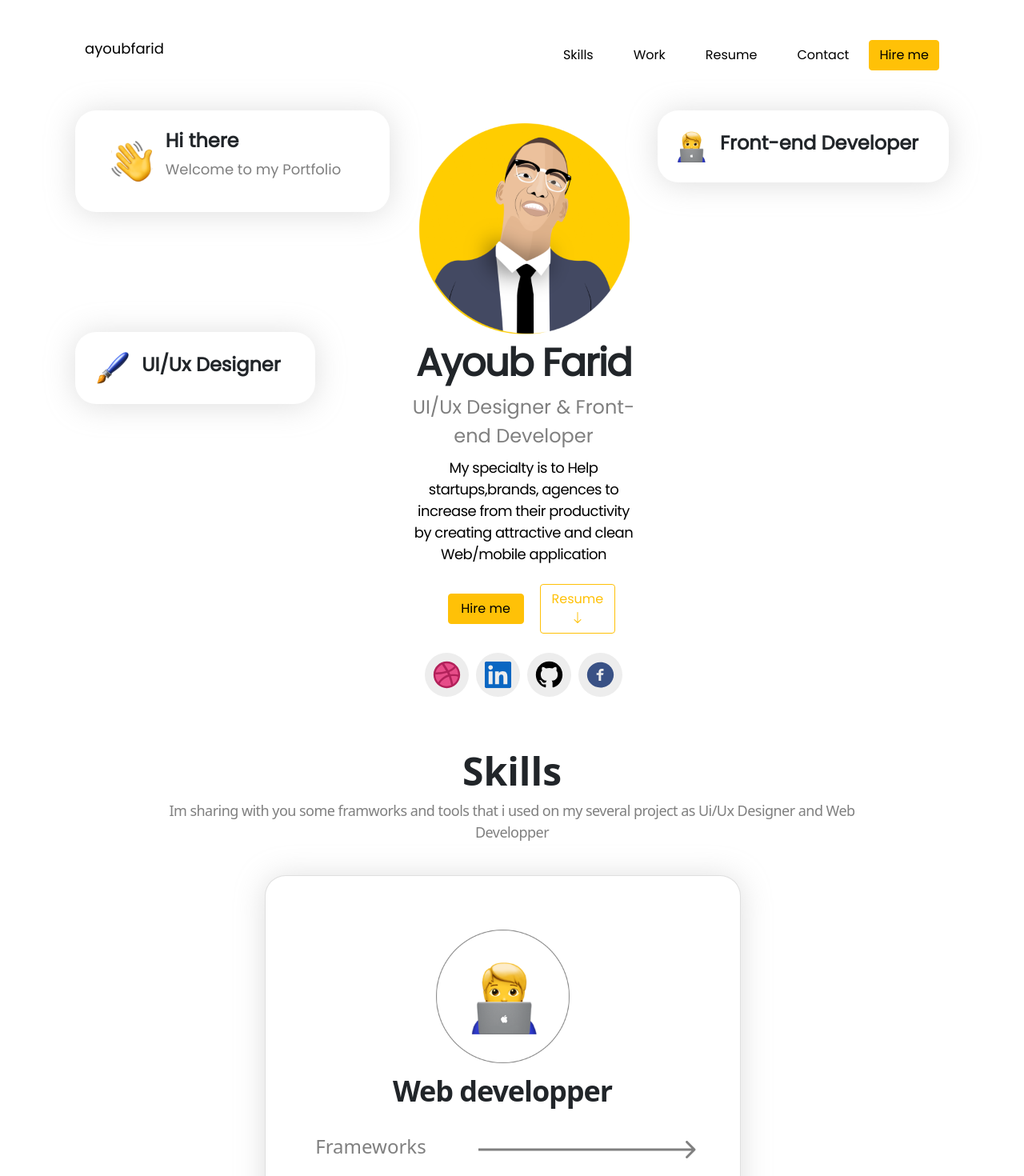
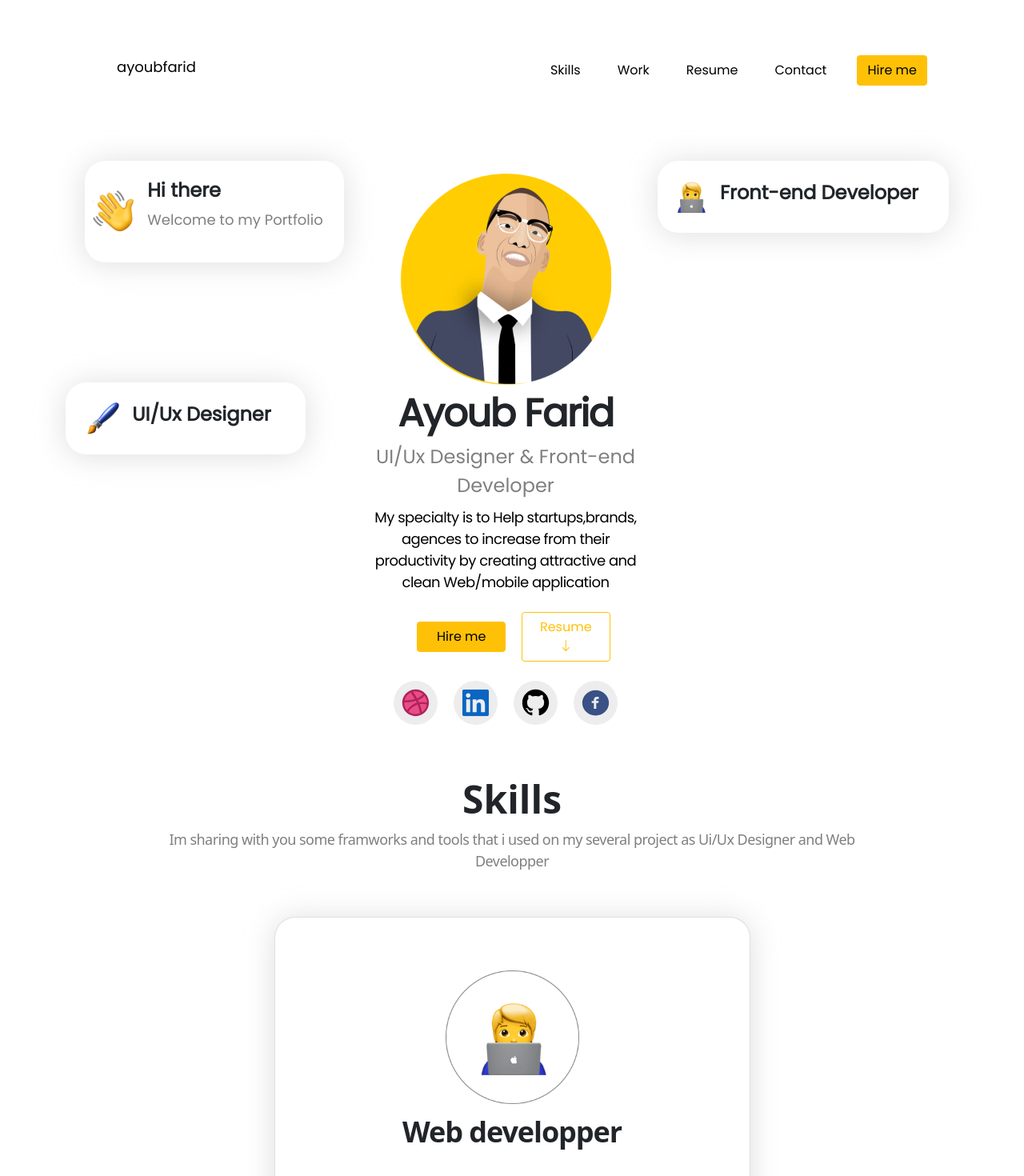
Before and after one commit to ayoubfarid/ayoubportfolio, a Next.js app: page / in a window 1280 px wide. Shown: the top 1470 px of the page at 80% size. Built offline with nearby package versions, Linux system fonts and the light colour scheme.

Commit message:
fix some css issue

```diff
--- a/Components/Contacts.js
+++ b/Components/Contacts.js
@@ -7,7 +7,7 @@ const Contacts = () => {
           <h2  className="mb-4"> Contact </h2>
         </div>
 
-        <div className="container ">
+        <div className="container mt-4">
           <div className="row ">
             <div className="col contact d-flex align-items-start">
               <div className="contact-desc">
--- a/Components/Header.js
+++ b/Components/Header.js
@@ -4,8 +4,8 @@ const Header = () => {
   return (
     <div className="container ">
       <div className="row section-1 ">
-        <div className="col article-1">
-          <div className="card-hello  ">
+        <div className="col-md-4 col-sm-6 article-1">
+          <div className="card-hello  d-flex align-items-center justify-content-center">
             <Image
               src="/Icons/hand.svg"
               alt="Welcoming emojie"
@@ -17,7 +17,7 @@ const Header = () => {
               <p>Welcome to my Portfolio</p>
             </div>
           </div>
-          <div className="card-designer  d-none align-items-center justify-content-center d-xl-flex">
+          <div className="card-designer   d-none align-items-center justify-content-center d-xl-flex">
             <Image
               src="/Icons/pencilui.png"
               alt="Welcoming emojie"
@@ -183,12 +183,11 @@ const Header = () => {
         }
 
         .card-hello {
-          display: flex;
-          align-items: center;
-          justify-content: center;
+
           width: 393px;
           height: 127px;
-
+          margin:auto;
+          width:87%;
           background: #ffffff;
           box-shadow: 0px 2px 37px rgba(169, 169, 169, 0.39);
           border-radius: 26px;
@@ -207,9 +206,7 @@ const Header = () => {
         .card-hello Image {
         }
         .article-1 {
-          flex-direction: column;
-          align-content: space-between;
-          justify-content: space-between;
+         padding:0px;
         }
 
         * {
--- a/Components/Navbar.js
+++ b/Components/Navbar.js
@@ -1,43 +1,64 @@
 const Navbar = () => {
   return (
-    <div className="container px-4">
-      <div className="row d-flex justify-content-between">
-        <div className="col">
+    <div className="container ">
+      <nav className="navbar navbar-expand-md navbar-white bg-white">
+        <div className="container-fluid">
+          <a className="navbar-brand" href="#">
           <h1 className="logo-title">ayoubfarid</h1>
-        </div>
-        <div className="col ">
-          <nav>
-            <ul className="nav justify-content-end align-items-center">
+          </a>
+          <button
+            className="navbar-toggler"
+            type="button"
+            data-toggle="collapse"
+            data-target="#collapsingNavbarSm"
+          >
+            <span className="bi bi-list"></span>
+          </button>
+          <div className="navbar-collapse collapse flex-grow-1 text-right" id="collapsingNavbarSm">
+            <ul className="navbar-nav ms-auto flex-nowrap align-items-center">
               <li className="nav-item">
-                <a>Skills</a>
+                <a className="nav-link" href="#">
+               Skills
+                </a>
               </li>
               <li className="nav-item">
-                <a>Work</a>
+                <a className="nav-link" href="#">
+                Work
+                </a>
               </li>
               <li className="nav-item">
-                <a>Resume</a>
+                <a className="nav-link" href="#">
+               Resume
+                </a>
               </li>
               <li className="nav-item">
-                <a>Contact</a>
+                <a className="nav-link" href="#">
+               Contact
+                </a>
               </li>
               <li className="nav-item">
-                <button  type="button" className="btn   btn-warning ">
+              <button  type="button" className="btn   btn-warning ">
                   {" "}
                   Hire me
                 </button>
               </li>
             </ul>
-          </nav>
+          </div>
         </div>
-      </div>
+      </nav>
+
       <style jsx>{`
+        .nav-item{
+          padding: 15px 15px;
+        }
         * {
           font-family: Poppins;
         }
         .container {
-          margin-top: 50px;
+          margin-top: 25px;
         }
         .logo-title {
+          padding: 15px 15px;
           font-size: 18px;
           color: #000000;
           font-weight: 500;
--- a/Components/Resume.js
+++ b/Components/Resume.js
@@ -53,13 +53,13 @@ const Resume = () => {
         </div>
       </div>
       <div className="row  ">
-        <div className="col mx-auto">
+        <div className="col-md-6 justify-content-center mx-auto">
           <h3 className="m-4">Experiences</h3>
-          <div  className="justify-content-center ">
+          <div  className=" ">
 
 
           {experinces.map((experience, index) => (
-            <div key={experience.id} className=" d-flex p-1 mt-3 align-items-center">
+            <div key={experience.id} className=" d-flex  mt-3 align-items-center">
               <Image src={experience.indicatorImg} width={55} height={262} />
               <div className="card-exp p-4  align-items-start">
                 <p className="sup-headline ">{experience.company}</p>
@@ -73,11 +73,11 @@ const Resume = () => {
             </div>
           ))}
         </div></div>
-        <div className="col">
+        <div className="col-md-6">
           <h3 className="m-4">Education</h3>
-          <div  className="justify-content-center ">
+          <div  className="justify-content-end  ">
           {educations.map((education, index) => (
-            <div key={education.id} className=" d-flex p-1 mt-3 align-items-center">
+            <div key={education.id} className=" d-flex  mt-3 align-items-center">
               <Image src={education.indicatorImg} width={55} height={262} />
               <div className="card-exp p-4  align-items-start">
                 <p className="sup-headline ">{education.school}</p>
--- a/Components/SkillsSection.js
+++ b/Components/SkillsSection.js
@@ -3,7 +3,7 @@ import Image from "next/image";
 const SkillsSection = () => {
   return (
     <div>
-      <div className="row section-2 mt-5">
+      <div className="row section-2 mt-5 justify-content-center">
         <div className="head">
           <h2>Skills</h2>
           <p>
@@ -11,8 +11,10 @@ const SkillsSection = () => {
             several project as Ui/Ux Designer and Web Developper
           </p>
         </div>
+
+
         <div className="cards-skils mt-2 row p-3">
-          <div className="col-6 card ">
+          <div className="col-6 card mt-3">
             <Image
               src="/Icons/skills/devicon.png"
               alt="Welcoming emojie"
@@ -53,7 +55,7 @@ const SkillsSection = () => {
                 />
               </div>
             </div>
-            <div className="d-flex align-items-center   tools-lang ">
+            <div className="d-flex  align-items-center   tools-lang ">
               <h4 className="mr-auto p-2 col-5 ">Back-end</h4>
 
               <div className="col-7 p-2 d-flex justify-content-between">
@@ -73,7 +75,7 @@ const SkillsSection = () => {
             </div>
           </div>
 
-          <div className="col-6 card mt-2">
+          <div className="col-6 card mr-auto mt-3">
             <Image
               src="/Icons/skills/uiuxicon.png"
               alt="Welcoming emojie"
@@ -160,6 +162,7 @@ const SkillsSection = () => {
             display: flex;
             justify-content: center;
             align-items: center;
+            margin:auto;
             background: #ffffff;
             box-shadow: 0px 2px 37px rgba(169, 169, 169, 0.39);
             border-radius: 26px;
--- a/Components/Work.js
+++ b/Components/Work.js
@@ -4,64 +4,64 @@ import Image from "next/image";
 const Work = () => {
   var projects = [
     {
-      id:'1',
+      id: "1",
       title: "SellHomme",
       image: "/dribbble/selhome.png",
       categorie: "Landing Page",
       chipCategorie: "Ui design",
       textDesc: "To see the full project in dribbble click the button below...",
       btnText: "View full Project",
-      link: "https://dribbble.com/shots/15008207-SellHome-Landing-Page"
+      link: "https://dribbble.com/shots/15008207-SellHome-Landing-Page",
     },
     {
-      id:'2',
+      id: "2",
       title: "Portfolio 2021 v2",
       image: "/dribbble/portfolio.png",
       categorie: "Landing Page",
       chipCategorie: "Ui design",
       textDesc: "To see the full project in dribbble click the button below...",
       btnText: "View full Project",
-      link: "https://dribbble.com/shots/15924716-Portfolio-2021"
+      link: "https://dribbble.com/shots/15924716-Portfolio-2021",
     },
     {
-      id:'3',
+      id: "3",
       title: "Co-team",
       image: "/dribbble/coteam.png",
       categorie: "Landing Page",
       chipCategorie: "Ui design",
       textDesc: "To see the full project in dribbble click the button below...",
       btnText: "View full Project",
-      link: "https://dribbble.com/shots/14753416-Landing-Page-for-Co-team"
+      link: "https://dribbble.com/shots/14753416-Landing-Page-for-Co-team",
     },
     {
-      id:'4',
+      id: "4",
       title: "Recipes App",
       image: "/dribbble/recipes.png",
       categorie: "Landing Page",
       chipCategorie: "Ui design",
       textDesc: "To see the full project in dribbble click the button below...",
       btnText: "View full Project",
-      link: "https://dribbble.com/shots/14603809-UI-Recipes-App"
+      link: "https://dribbble.com/shots/14603809-UI-Recipes-App",
     },
     {
-      id:'5',
+      id: "5",
       title: "Portfolio 2021 v1",
       image: "/dribbble/portfoliov1.png",
       categorie: "Landing Page",
       chipCategorie: "Ui design",
       textDesc: "To see the full project in dribbble click the button below...",
       btnText: "View full Project",
-      link: "https://dribbble.com/shots/14597918-UI-Design-for-portfolio-2021"
+      link: "https://dribbble.com/shots/14597918-UI-Design-for-portfolio-2021",
     },
     {
-      id:'6',
+      id: "6",
       title: "Luxury Wach",
       image: "/dribbble/watchesluxury.png",
       categorie: "Landing Page",
       chipCategorie: "Ui design",
       textDesc: "To see the full project in dribbble click the button below...",
       btnText: "View full Project",
-      link: "https://dribbble.com/shots/14717641-User-Interface-for-a-Luxury-watchs"
+      link: "https://dribbble.com/shots/14717641-User-Interface-for-a-Luxury-watchs",
     },
   ];
   return (
@@ -77,14 +77,13 @@ const Work = () => {
         <div className="container">
           <Swiper
             spaceBetween={100}
-            slidesPerView={1.5}
+            slidesPerView={1.75}
             onSlideChange={() => console.log("slide change")}
             onSwiper={(swiper) => console.log(swiper)}
           >
             {projects.map((project, index) => (
-
               <SwiperSlide key={project.id}>
-                <div  className="card col">
+                <div className="card col">
                   <Image
                     src={project.image}
                     alt="Welcoming emojie"
@@ -112,12 +111,26 @@ const Work = () => {
                 </div>
               </SwiperSlide>
             ))}
-
           </Swiper>
         </div>
       </div>
       <style jsx>
         {`
+          .swiper-container {
+            width: 755px;
+          }
+
+          @media screen and (min-width: 640px) {
+            .swiper-container {
+              width: 451px;
+            }
+          }
+
+          @media screen and (min-width: 768px) {
+            .swiper-container {
+              width: 755px;
+            }
+          }
           .section-3 .container {
             margin-top: 20px;
           }
@@ -189,7 +202,7 @@ const Work = () => {
           .card {
             width: 755px;
             height: 708px;
-            margin: 0px 50px;
+            margin: 0px 10px;
             padding: 0px 50px;
             background: #ffffff;
 
--- a/package.json
+++ b/package.json
@@ -11,9 +11,12 @@
     "@popperjs/core": "^2.9.3",
     "bootstrap": "^5.0.0-beta3",
     "bootstrap-icons": "^1.5.0",
+    "jquery": "^3.6.0",
+    "mdb-ui-kit": "^3.9.0",
     "next": "^11.1.0",
     "popper.js": "^1.16.1",
     "react": "17.0.2",
+    "react-bootstrap": "^2.0.0-beta.4",
     "react-dom": "17.0.2",
     "sass": "^1.37.5",
     "swiper": "^6.8.1"
--- a/pages/_app.js
+++ b/pages/_app.js
@@ -2,6 +2,7 @@
 import 'bootstrap/dist/css/bootstrap.css'
 import 'bootstrap-icons/font/bootstrap-icons.css'
 import "swiper/swiper.scss";
+
 export default function MyApp({ Component, pageProps }) {
   return <Component {...pageProps} />
 }
--- a/pages/index.js
+++ b/pages/index.js
@@ -17,6 +17,10 @@ export default function Home() {
           href="https://fonts.googleapis.com/css2?family=Poppins"
           rel="stylesheet"
         />
+         <script src="https://code.jquery.com/jquery-3.2.1.slim.min.js" integrity="sha384-KJ3o2DKtIkvYIK3UENzmM7KCkRr/rE9/Qpg6aAZGJwFDMVNA/GpGFF93hXpG5KkN" crossorigin="anonymous"></script>
+    <script src="https://cdnjs.cloudflare.com/ajax/libs/popper.js/1.12.9/umd/popper.min.js" integrity="sha384-ApNbgh9B+Y1QKtv3Rn7W3mgPxhU9K/ScQsAP7hUibX39j7fakFPskvXusvfa0b4Q" crossorigin="anonymous"></script>
+    <script src="https://maxcdn.bootstrapcdn.com/bootstrap/4.0.0/js/bootstrap.min.js" integrity="sha384-JZR6Spejh4U02d8jOt6vLEHfe/JQGiRRSQQxSfFWpi1MquVdAyjUar5+76PVCmYl" crossorigin="anonymous"></script>
+
       </Head>
 
       <Navbar />
```
Also changed, not shown: 1 other file (tests, documents, lock files or other folders).
